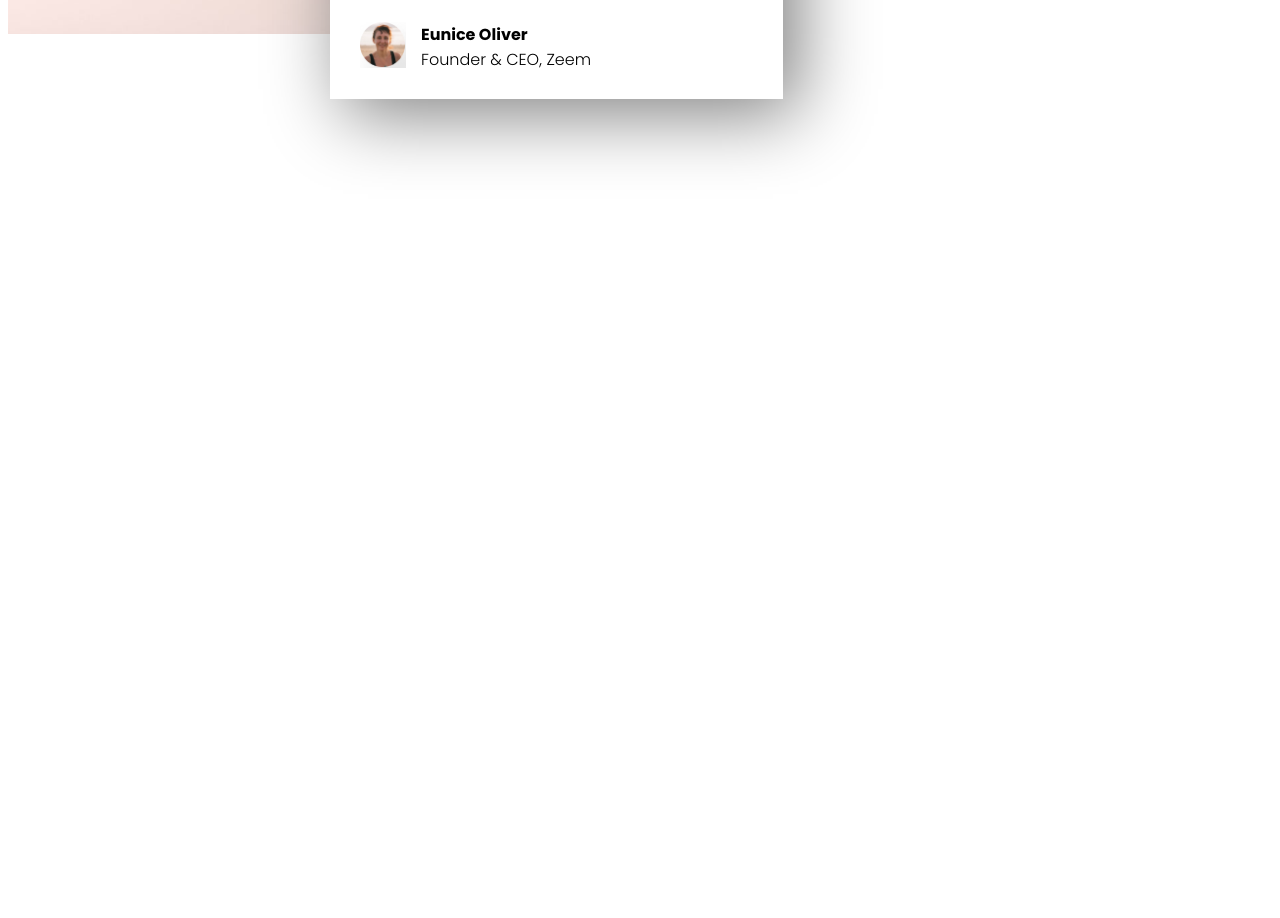
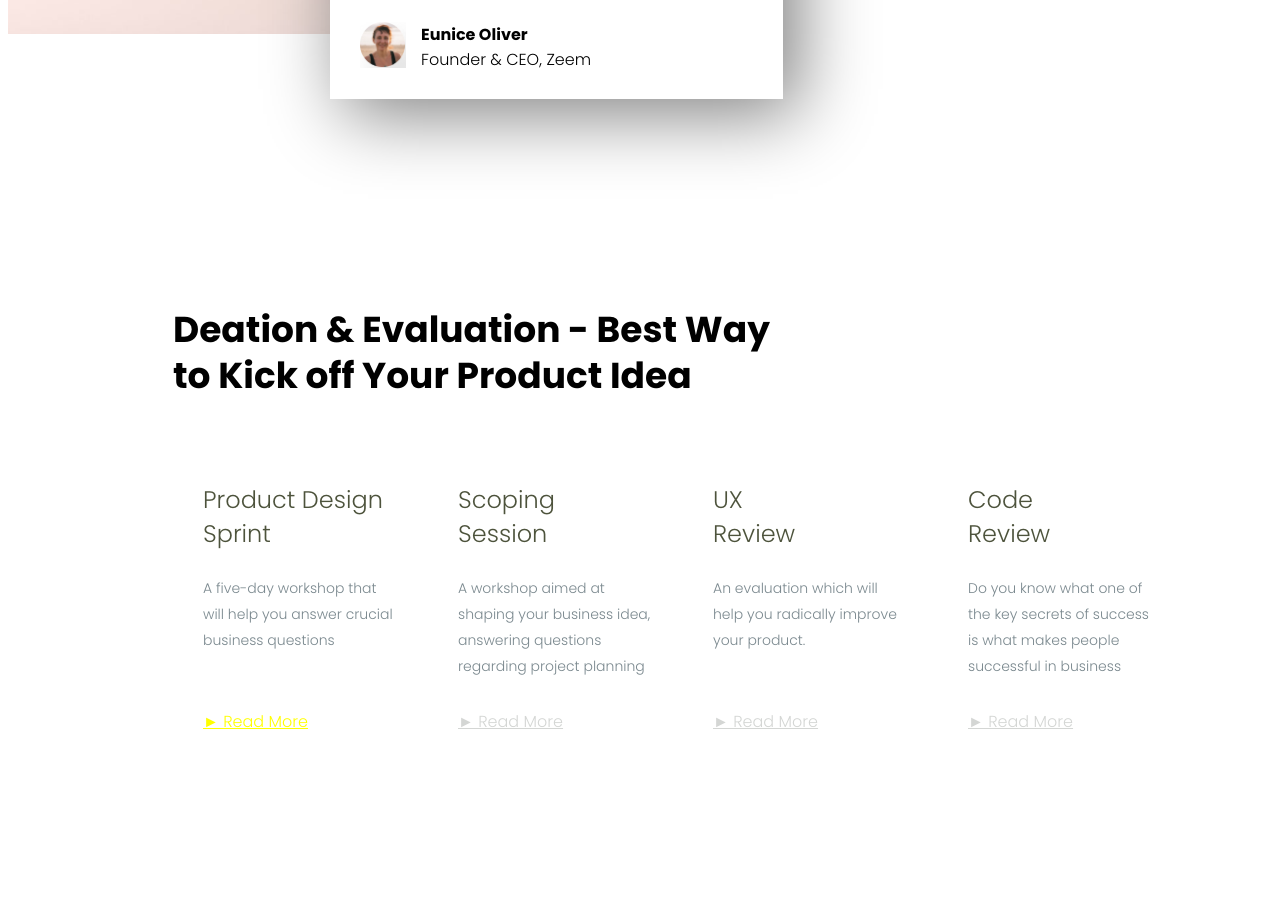
Before and after one commit to vladimir2809/Webovio, a plain HTML site: page index.html in a window 1280 px wide. Shown: the part 4023-4941 px from the top of the page. Before the commit the page ends 4300 px from the top, so only its background shows below. Drawn offline with Linux system fonts and the light colour scheme.

Commit message:
Add files via upload

```diff
--- a/css/style.css
+++ b/css/style.css
@@ -278,3 +278,74 @@ main .divReviewLogin p{
     margin: 0px;
     margin-left: 15px;
 }
+
+main #divDiation{
+    width: 1110px;
+    height: 611px;
+    margin-left: 165px;
+    font-family: Poppins;
+}
+main #divDiationCont{
+    width: 1110px;
+    height: 461px;
+}
+main #divDiationH2{
+    width: 607px;
+    height: 92px;
+}
+main #divDiationH2 h2{
+    font-size: 36px;
+    font-weight: 700;
+    line-height: 46px;
+}
+main #divDiationContForBlock{
+    display: flex;
+    width: 1110px;
+    height: 309px;
+}
+main #divDiationContForBlock .diationBlock{
+    width: 255px;
+    height: 309px;
+    margin-top: 60px;
+}
+main #divDiationContForBlock .diationBlockH3{
+    width: 183px;
+  /*  height: 68px;*/
+    margin-left: 30px;
+
+}
+main #divDiationContForBlock .diationBlockH3 h3{
+    font-size: 24px;
+    font-weight: 500;
+    line-height: 34px;
+    color: #4D533C;
+}
+main #divDiationContForBlock .diationBlockP{
+    width: 194px;
+    height: 104px;
+    margin-top: 20px;
+    margin-left: 30px;
+
+}
+main #divDiationContForBlock .diationBlockP p{
+    font-size: 14px;
+    font-weight: 400;
+    line-height: 26px;
+    color: #21384299;
+
+}
+main #divDiationContForBlock .diationBlockLink{
+   /* width: 102px;*/
+    height: 24px;
+    margin-top: 30px;
+}
+main #divDiationContForBlock a{
+
+    margin-left: 30px;
+}
+main #divDiationContForBlock .diationBlock .colorGray a {
+    color: #D4D6D4;
+}
+/*main #divDiationContForBlock .diationBlock h3{
+    margin-left:
+}*/
--- a/index.html
+++ b/index.html
@@ -191,6 +191,75 @@
             </div>
 
         </div>
+
+        <div id="divDiation">
+            <div id="divDiationCont">
+                <div id="divDiationH2">
+                    <h2> Deation & Evaluation - Best Way to Kick off Your Product Idea</h2>
+                </div>
+                <div id="divDiationContForBlock">
+                    <div class="diationBlock">
+                        <div class="diationBlockH3">
+                            <h3>Product Design Sprint</h3>
+                        </div>
+                        <div class="diationBlockP">
+                            <p>
+                                A five-day workshop that will help you answer crucial business questions
+                            </p>
+                        </div>
+                        <div class="diationBlockLink">
+                            <a href="#">&#9658;  Read More</a>
+                        </div>
+                    </div>
+
+                    <div class="diationBlock">
+                        <div class="diationBlockH3">
+                            <h3>Scoping Session</h3>
+                        </div>
+                        <div class="diationBlockP">
+                            <p>
+                                A workshop aimed at shaping your business idea, answering questions regarding project planning
+                            </p>
+                        </div>
+                        <div class="diationBlockLink colorGray">
+                            <a href="#">&#9658;  Read More</a>
+                        </div>
+                    </div>
+
+                    <div class="diationBlock">
+                        <div class="diationBlockH3">
+                            <h3>
+                                UX<br> Review
+                            </h3>
+                        </div>
+                        <div class="diationBlockP">
+                            <p>
+                                An evaluation which will help you radically improve your product.
+                            </p>
+                        </div>
+                        <div class="diationBlockLink colorGray">
+                            <a href="#">&#9658;  Read More</a>
+                        </div>
+                    </div>
+
+                    <div class="diationBlock">
+                        <div class="diationBlockH3">
+                            <h3>Code<br> Review</h3>
+                        </div>
+                        <div class="diationBlockP">
+                            <p>
+                                Do you know what one of the key secrets of success
+                                is what makes people successful in business
+                            </p>
+                        </div>
+                        <div class="diationBlockLink colorGray">
+                            <a href="#">&#9658;  Read More</a>
+                        </div>
+                    </div>
+                </div>
+            </div>
+        </div>
+
     </main>
 </body>
 </html>
```
